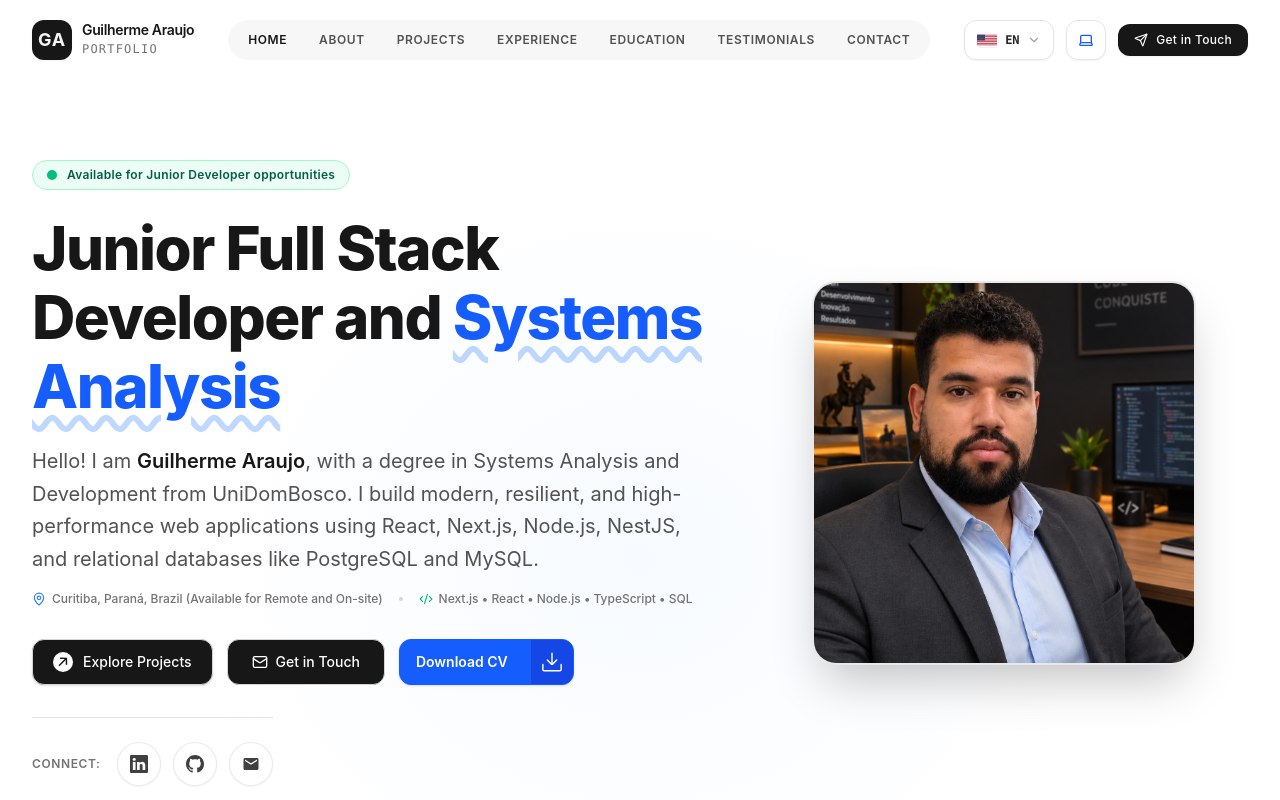
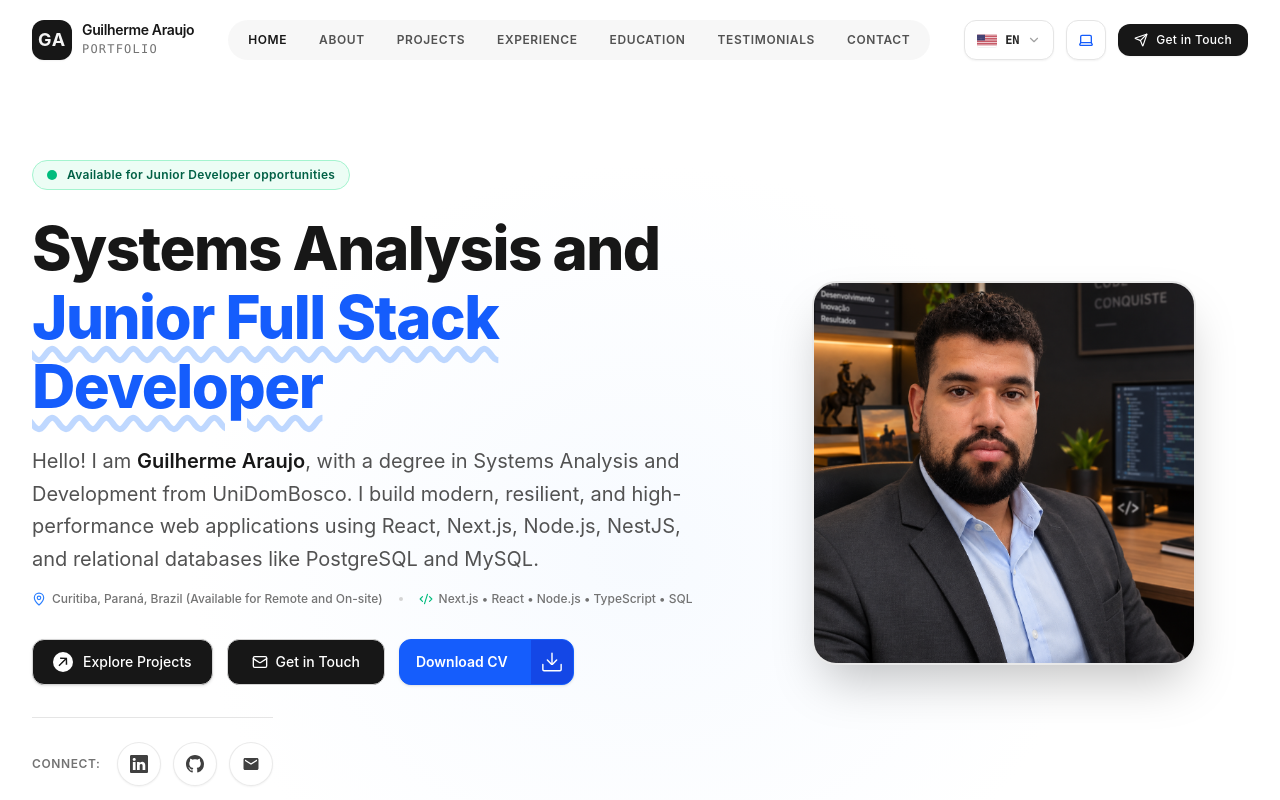
Before and after one commit to Oldwestdeveloper/Guilherme-Araujo-Developer, a Next.js app: page / in a window 1280 px wide. Shown: the top 800 px of the page. Built offline with nearby package versions, Linux system fonts and the light colour scheme.

Commit message:
fix: bugs

```diff
--- a/src/data/translations.ts
+++ b/src/data/translations.ts
@@ -33,8 +33,8 @@ export const UI_TRANSLATIONS = {
     },
     hero: {
       status: 'Disponível para oportunidades como Desenvolvedor Júnior',
-      titlePrefix: 'Desenvolvedor Full Stack Júnior e ',
-      titleHighlight: 'Analista de Sistemas',
+      titlePrefix: 'Analista de Sistemas e ',
+      titleHighlight: 'Desenvolvedor Full Stack Júnior',
       bioGreeting: 'Olá! Sou',
       bioText:
         'formado em Análise e Desenvolvimento de Sistemas pela UniDomBosco. Desenvolvo aplicações web modernas, eficientes e bem estruturadas com React, Next.js, Node.js, NestJS e bancos relacionais PostgreSQL e MySQL.',
@@ -204,8 +204,8 @@ export const UI_TRANSLATIONS = {
     },
     hero: {
       status: 'Available for Junior Developer roles and opportunities',
-      titlePrefix: 'Junior Full Stack Developer and ',
-      titleHighlight: 'Systems Analysis',
+      titlePrefix: 'Systems Analysis and ',
+      titleHighlight: 'Junior Full Stack Developer',
       bioGreeting: 'Hello! I am',
       bioText:
         'with a degree in Systems Analysis and Development from UniDomBosco. I build modern, resilient, and high-performance web applications using React, Next.js, Node.js, NestJS, and relational databases like PostgreSQL and MySQL.',
```
